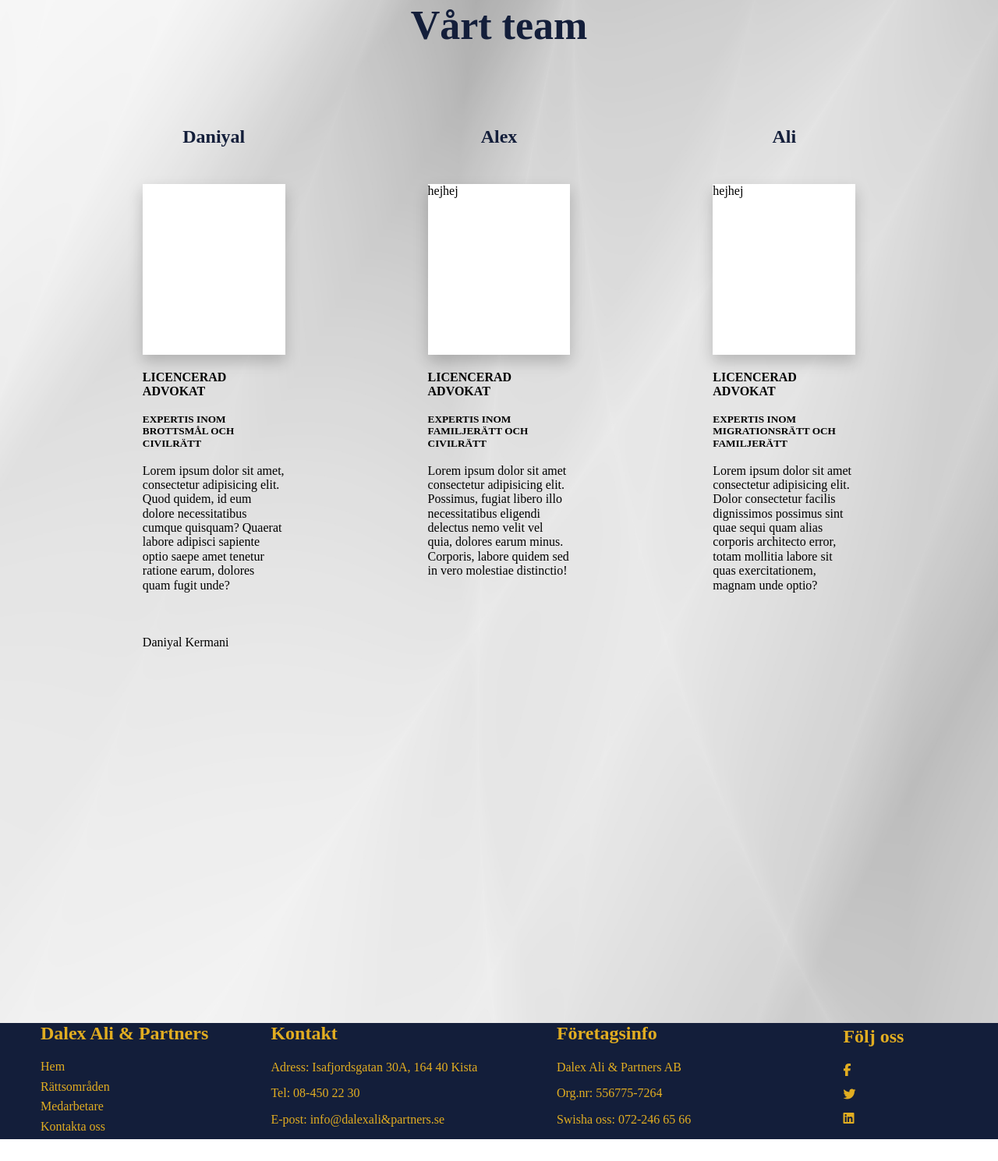
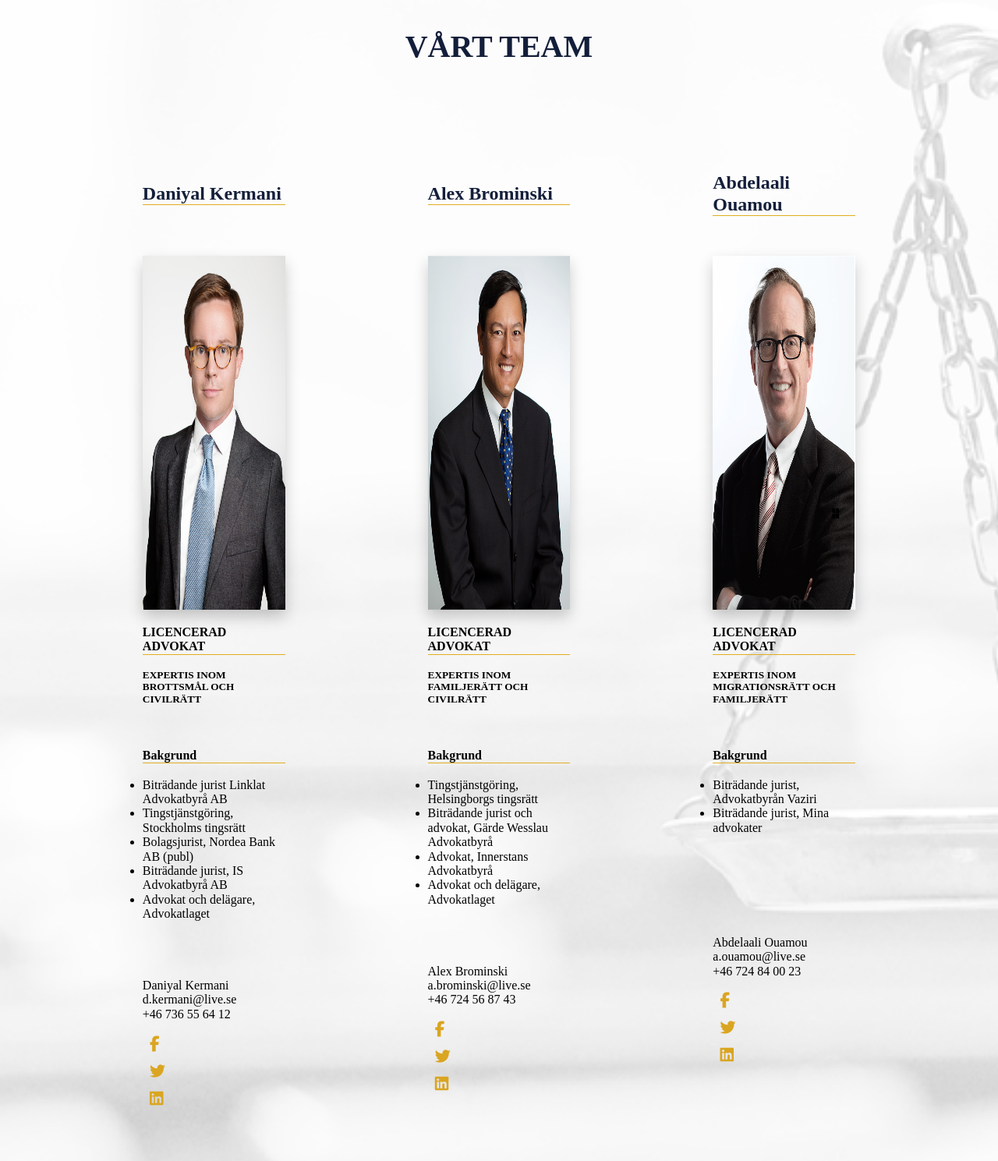
Before and after one commit to dkermanii/dkermanii.github.io, a plain HTML site: page medarbetare.html in a window 1280 px wide. Shown: the part 151-1640 px from the top of the page at 78% size. Before the commit the page ends 1612 px from the top, so only its background shows below. Drawn offline with Linux system fonts and the light colour scheme.

Commit message:
medarbetare done

```diff
--- a/css/medarbetare.css
+++ b/css/medarbetare.css
@@ -1,28 +1,29 @@
 .grid-container {
-    background: url(/pic/gray.jpg);
+    background: url(/pic/newlaw.png);
     background-size: cover;
+    background-repeat: no-repeat;
+    background-position: center;
     width: 100%;
-    margin: 0 auto;
     display: grid;
     grid-template-columns: repeat(7, 1fr);
-    grid-template-rows: 0.6fr 1.4fr repeat(10, 1fr);
+    grid-template-rows: 0.6fr 1.4fr repeat(11, 1fr);
     grid-template-areas:
       "navbar navbar navbar navbar navbar navbar navbar"
       ". . titel titel titel . ."
       ". dani . alex . ali ."
       ". danipic . alexpic . alipic ."
       ". danipic . alexpic . alipic ."
+      ". danipic . alexpic . alipic ."
       ". dsmall . asmall . alismall ."
       ". daninfo . alexinfo . alinfo ."
       ". daninfo . alexinfo . alinfo ."
-      ". . . . . . ."
+      ". daninfo . alexinfo . alinfo ."
       "footer footer footer footer footer footer footer"
       "footer footer footer footer footer footer footer";
   }
 
   .daniyal, .alex, .ali {
     align-self: center;
-    justify-self: center;
     font-family: 'Times New Roman', Times, serif;
     font-size: 24px;
     color: var(--main-main-color);
@@ -32,33 +33,46 @@
 
       font-family: 'Times New Roman', Times, serif;
       font-size: 16px;
+  }
+
+
+  .daninfo p, .alexinfo p, .alinfo p{
+      font-weight: bold;
+      border-bottom: 1px solid var(--main-secondary-color);
 
   }
 
   .danipic, .alexpic, .alipic {
+
     box-shadow: 0 9px 18px 0 rgba(0,0,0,0.2);
     margin-bottom: 20px;
     transition: 5.0s;
     background-color: white;
   }
 
+.danismallsection h4, .alexsmallsection h4, .alismallsection h4{
+    border-bottom: 1px solid var(--main-secondary-color);
+}
+
 
 .titel {
     grid-area: titel;
     align-self: center;
     justify-self: center;
-    font-size: 52px;
+    font-size: 40px;
     color: var(--main-main-color);
 }
 
 .daniyal {
-display: grid;
 grid-area: dani;
+border-bottom: 1px solid var(--main-secondary-color);
 }
 
-.danipic { grid-area: danipic;
+.danipic {
+    grid-area: danipic;
+    object-fit: cont;
+}
 
-}
 
 .daninfo {
     grid-area: daninfo;
@@ -70,6 +84,7 @@ grid-area: dani;
 
 .alex {
     grid-area: alex;
+    border-bottom: 1px solid var(--main-secondary-color);
 }
 
 .alexpic {
@@ -86,6 +101,7 @@ grid-area: dani;
 
 .ali {
     grid-area: ali;
+    border-bottom: 1px solid var(--main-secondary-color);
 }
 
 .alipic {
@@ -99,3 +115,10 @@ grid-area: dani;
 .alismallsection {
     grid-area: alismall;
 }
+
+.fab {
+    color: goldenrod;
+    font-size: 20px;
+    margin-bottom: 15px;
+    margin-left: 5%;
+}
--- a/medarbetare.html
+++ b/medarbetare.html
@@ -32,18 +32,18 @@
         </div>
       </div>
 
-      <h1 class="titel">Vårt team</h1>
+      <h1 class="titel">VÅRT TEAM</h1>
 
-      <h2 class="daniyal">Daniyal</h2>
-      <h2 class="alex">Alex</h2>
-      <h2 class="ali">Ali</h2>
+      <h2 class="daniyal">Daniyal Kermani</h2>
+      <h2 class="alex">Alex Brominski</h2>
+      <h2 class="ali">Abdelaali Ouamou</h2>
 
-      <div class="danipic"></div>
-      <div class="alexpic">hejhej</div>
-      <div class="alipic">hejhej</div>
+      <div class="danipic"><img src="pic/lawyer1.png" width="100%" height="100%"/></div>
+      <div class="alexpic"><img src="pic/lawyer2.png" width="100%" height="100%"/></div>
+      <div class="alipic"><img src="pic/lawyer3.png" width="100%" height="100%"/></div>
 
       <div class="danismallsection">
-        <h4 >LICENCERAD ADVOKAT</h4> <br>
+        <h4>LICENCERAD ADVOKAT</h4> <br>
         <h5> EXPERTIS INOM BROTTSMÅL OCH CIVILRÄTT</h5>
       </div>
 
@@ -58,13 +58,55 @@
       </div>
 
       <div class="daninfo">
-        <p1>Lorem ipsum dolor sit amet, consectetur adipisicing elit. Quod quidem, id eum dolore necessitatibus cumque quisquam? Quaerat labore adipisci sapiente optio saepe amet tenetur ratione earum, dolores quam fugit unde? </p1>
-<br> <br> <br> <br>
-        <p2> Daniyal Kermani</p2> </div>
+        <p> Bakgrund</p> <br>
+        <ul>
+          <li>Biträdande jurist Linklat Advokatbyrå AB</li>
+          <li>Tingstjänstgöring, Stockholms tingsrätt</li>
+          <li>Bolagsjurist, Nordea Bank AB (publ)</li>
+          <li>Biträdande jurist, IS Advokatbyrå AB</li>
+          <li>Advokat och delägare, Advokatlaget</li>
+        </ul>
+        <br> <br> <br> <br>
+        <p2> Daniyal Kermani</p2> <br>
+        <p2> d.kermani@live.se</p2> <br>
+        <p2> +46 736 55 64 12</p2> <br> <br>
+        <a target="_blank" href="https://www.facebook.com"><i class="fab fa-facebook-f"></i></a> <br>
+        <a target="_blank" href="https://www.twitter.com"><i class="fab fa-twitter"></i></a> <br>
+        <a target="_blank" href="https://www.linkedin.com"><i class="fab fa-linkedin"></i></a>
+      </div>
 
-      <p class="alexinfo">Lorem ipsum dolor sit amet consectetur adipisicing elit. Possimus, fugiat libero illo necessitatibus eligendi delectus nemo velit vel quia, dolores earum minus. Corporis, labore quidem sed in vero molestiae distinctio!</p>
-      <p class="alinfo">Lorem ipsum dolor sit amet consectetur adipisicing elit. Dolor consectetur facilis dignissimos possimus sint quae sequi quam alias corporis architecto error, totam mollitia labore sit quas exercitationem, magnam unde optio?</p>
+      <div class="alexinfo">
+        <p> Bakgrund</p> <br>
+        <ul>
+          <li>Tingstjänstgöring, Helsingborgs tingsrätt</li>
+          <li>Biträdande jurist och advokat, Gärde Wesslau Advokatbyrå</li>
+          <li>Advokat, Innerstans Advokatbyrå</li>
+          <li>Advokat och delägare, Advokatlaget</li>
+        </ul>
+        <br> <br> <br> <br>
+        <p2> Alex Brominski</p2> <br>
+        <p2> a.brominski@live.se</p2> <br>
+        <p2> +46 724 56 87 43</p2> <br> <br>
+        <a target="_blank" href="https://www.facebook.com"><i class="fab fa-facebook-f"></i></a> <br>
+        <a target="_blank" href="https://www.twitter.com"><i class="fab fa-twitter"></i></a> <br>
+        <a target="_blank" href="https://www.linkedin.com"><i class="fab fa-linkedin"></i></a>
+      </div>
 
+      <div class="alinfo">
+        <p> Bakgrund</p> <br>
+        <ul>
+          <li>Biträdande jurist, Advokatbyrån Vaziri</li>
+          <li>Biträdande jurist, Mina advokater</li>
+          </ul>
+
+        <br> <br> <br> <br><br><br><br>
+        <p2> Abdelaali Ouamou</p2> <br>
+        <p2> a.ouamou@live.se</p2> <br>
+        <p2> +46 724 84 00 23</p2> <br> <br>
+        <a target="_blank" href="https://www.facebook.com"><i class="fab fa-facebook-f"></i></a> <br>
+        <a target="_blank" href="https://www.twitter.com"><i class="fab fa-twitter"></i></a> <br>
+        <a target="_blank" href="https://www.linkedin.com"><i class="fab fa-linkedin"></i></a>
+      </div>
 
     </div>
       <div class="footer">
```
Also changed, not shown: pic/alex.jpg (deleted), pic/ali.jpg (deleted), pic/dani.jpg (deleted), pic/lawyer1.PNG (added), pic/lawyer2.PNG (added), pic/lawyer3.PNG (added), pic/newlaw.png (added).
